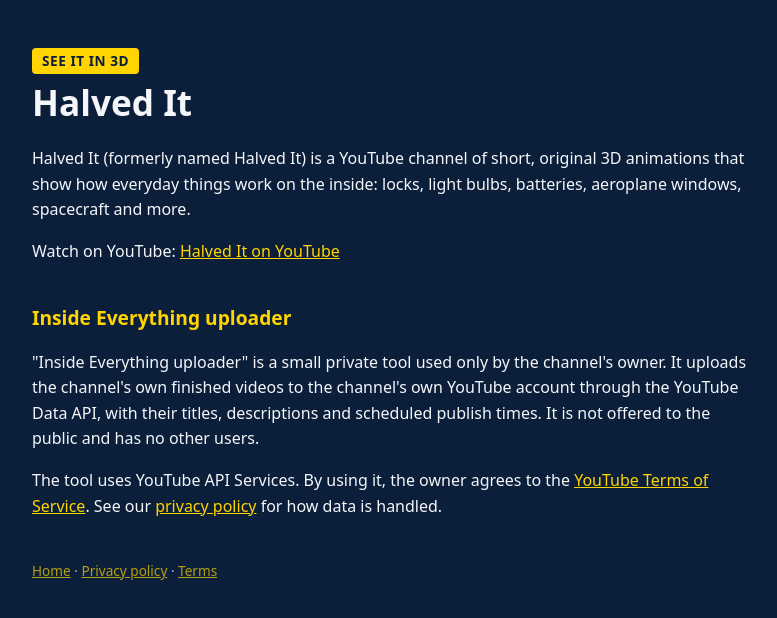
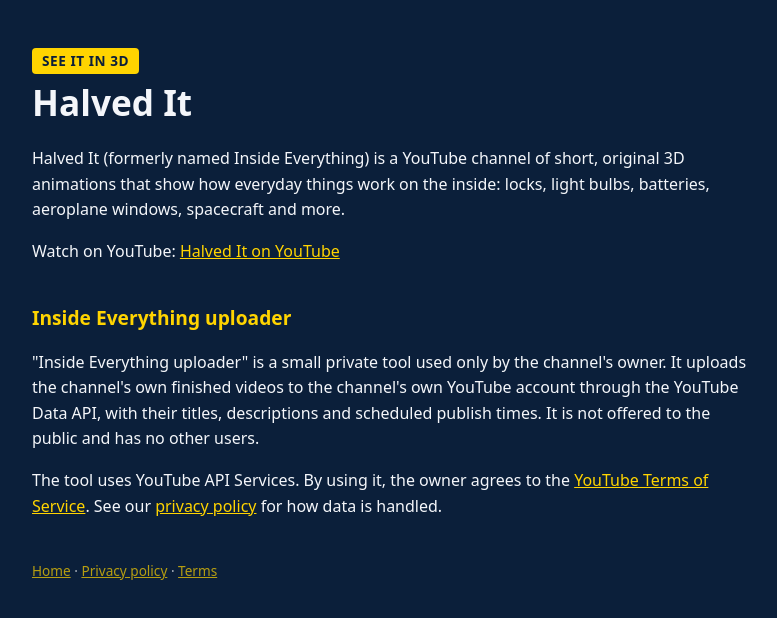
Before and after one commit to JunBunKim/JunBunKim.github.io, a plain HTML site: page index.html in a window 1280 px wide. Shown: the whole page, without its empty margins (248-1025 px from the left). Drawn offline with Linux system fonts and the light colour scheme.

Commit message:
Fix the former name on the home page
Co-Authored-By: Claude Fable 5.2 <noreply@anthropic.com>
Claude-Session: https://claude.ai/code/session_01Vqssy6sAexVnWPq5fGV1MA

```diff
--- a/index.html
+++ b/index.html
@@ -1,5 +1,5 @@
 <!doctype html><html lang="en"><head><meta charset="utf-8"><meta name="viewport" content="width=device-width,initial-scale=1"><title>Halved It</title><style>:root{color-scheme:light dark}body{font-family:system-ui,-apple-system,Segoe UI,Roboto,sans-serif;max-width:720px;margin:0 auto;padding:48px 20px;line-height:1.6;background:#0b1f3a;color:#f4f6fa}a{color:#ffd400}h1{font-size:2.2rem;margin:0 0 .2em}h2{margin-top:2em;font-size:1.2rem;color:#ffd400}.k{display:inline-block;background:#ffd400;color:#0b1f3a;font-weight:800;padding:2px 10px;border-radius:4px;font-size:.85rem;letter-spacing:.04em}footer{margin-top:3em;font-size:.85rem;opacity:.7}</style></head><body><span class="k">SEE IT IN 3D</span><h1>Halved It</h1>
-<p>Halved It (formerly named Halved It) is a YouTube channel of short, original 3D animations that show how everyday things work on the inside: locks, light bulbs, batteries, aeroplane windows, spacecraft and more.</p>
+<p>Halved It (formerly named Inside Everything) is a YouTube channel of short, original 3D animations that show how everyday things work on the inside: locks, light bulbs, batteries, aeroplane windows, spacecraft and more.</p>
 <p>Watch on YouTube: <a href="https://www.youtube.com/channel/UCpjTWwVhPRC2Icin2jx1Gug">Halved It on YouTube</a></p>
 <h2>Inside Everything uploader</h2>
 <p>"Inside Everything uploader" is a small private tool used only by the channel's owner. It uploads the channel's own finished videos to the channel's own YouTube account through the YouTube Data API, with their titles, descriptions and scheduled publish times. It is not offered to the public and has no other users.</p>
```
